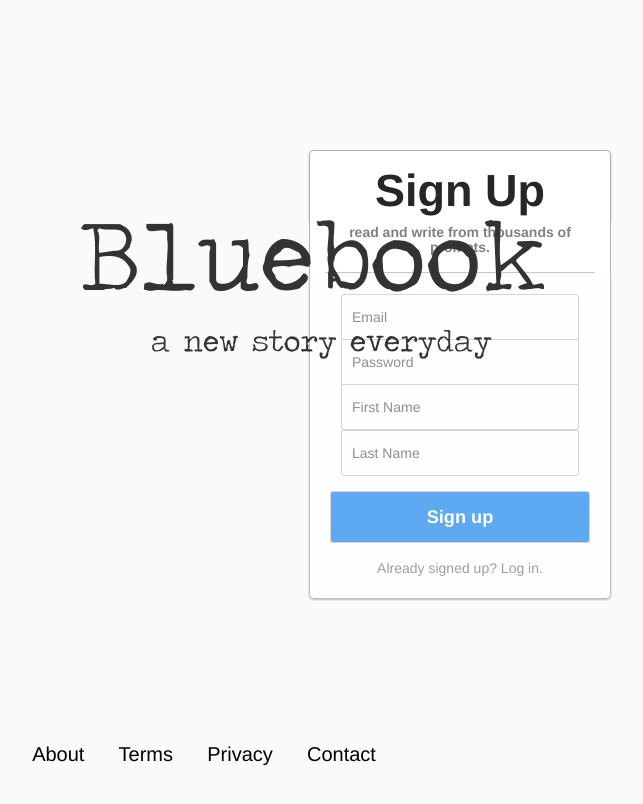
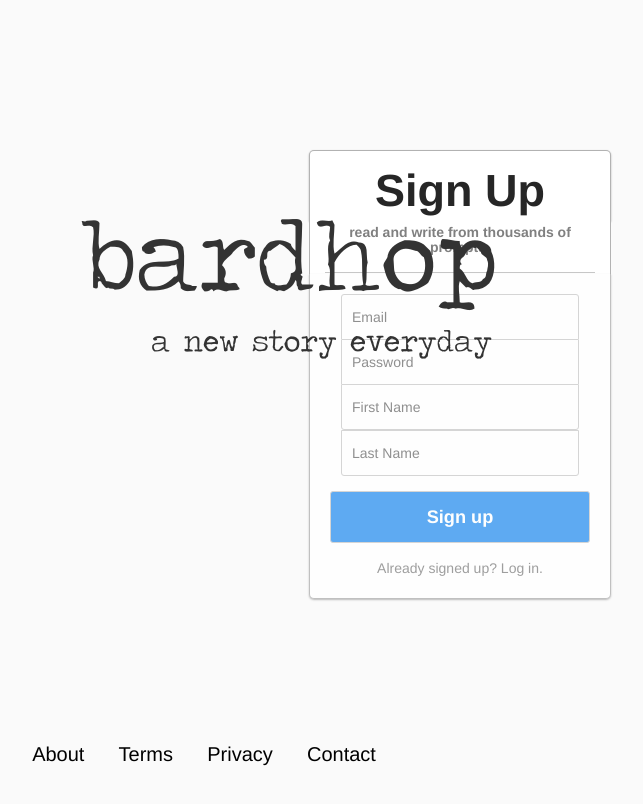
Before and after one commit to nguyenml/BH, a plain HTML site: page src/templates/landing.html in a window 1280 px wide. Shown: the whole page, without its empty margins (441-1084 px from the left). Drawn offline with nearby package versions, Linux system fonts and the light colour scheme.

Commit message:
Changed the name

```diff
--- a/src/templates/landing.html
+++ b/src/templates/landing.html
@@ -52,7 +52,7 @@
   </div>
 </div>
 <div class= "front">
-<h1>Bluebook</h1>
+<h1>bardhop</h1>
 <p>a new story everyday</p>
 </div>
 </body>
```
